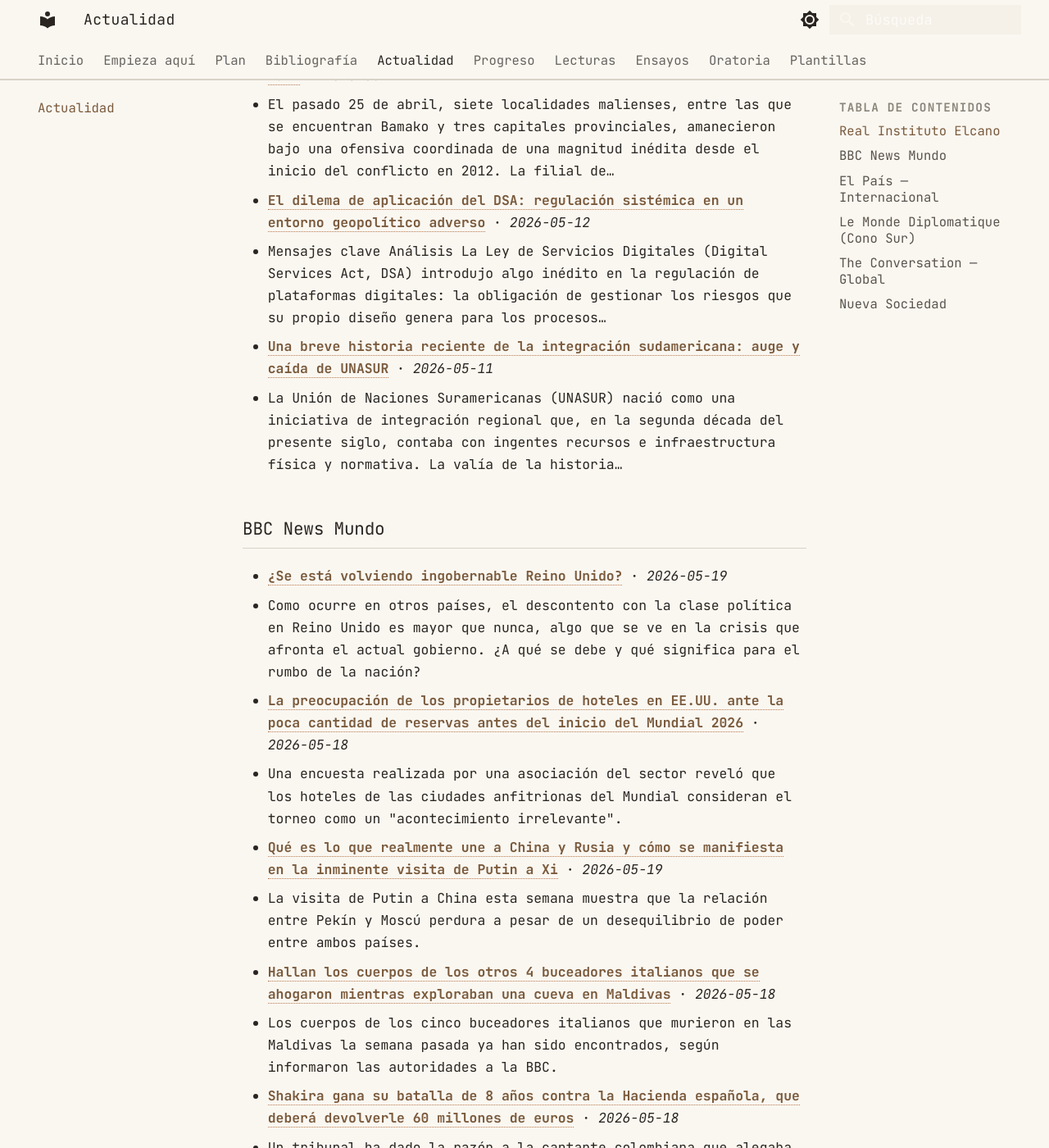
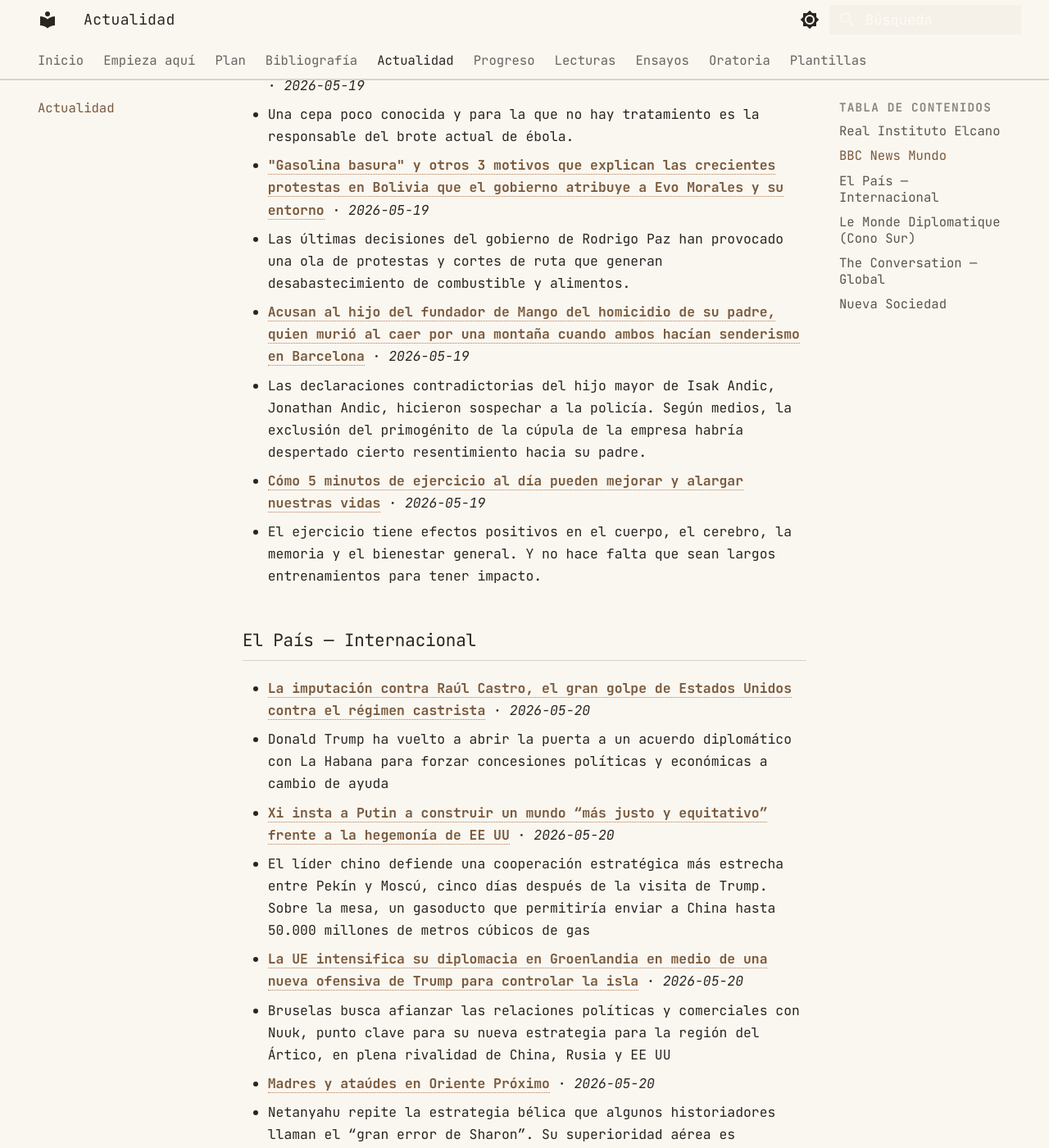
Before and after one commit to MrSpagVi/Curso, an MkDocs documentation site: the page built from docs/actualidad.md, in a window 1280 px wide and 1400 px high, scrolled down 765 px. Shown: the whole window at 82% size. Built offline with MkDocs 1.6.1 and Material for MkDocs 9.7.7, drawn with Linux system fonts in a browser that asks for light colours; some of the changed text lies outside the part shown.

Commit message:
auto: actualidad 2026-05-20

```diff
--- a/docs/actualidad.md
+++ b/docs/actualidad.md
@@ -6,46 +6,37 @@ title: Actualidad
 
 Últimos titulares de fuentes que dictan agenda en ciencia política y geopolítica. Actualizado automáticamente cada día (vía GitHub Actions).
 
-_Última actualización: 2026-05-19 09:37 UTC_
+_Última actualización: 2026-05-20 09:25 UTC_
 
 ## Real Instituto Elcano
 
-- **[Reaprender el idioma del poder: el comercio como disuasión geoeconómica en manos de la UE](https://www.realinstitutoelcano.org/analisis/reaprender-el-idioma-del-poder-el-comercio-como-disuasion-geoeconomica-en-manos-de-la-ue/)** · *2026-05-18*
-  - Mensajes clave Análisis El Geostrategic Europe Taskforce, un grupo de expertos de alto nivel compuesto por representantes de 10 Estados miembros de la UE, acaba de publicar el informe Relearning the Language of Power. Ese documento…
-- **[No es sólo fútbol, es geopolítica: un mes para la Copa del Mundo 2026](https://www.realinstitutoelcano.org/comentarios/no-es-solo-futbol-es-geopolitica-un-mes-para-la-copa-del-mundo-2026/)** · *2026-05-13*
-  - El –cada vez más– próximo 11 de junio comenzará la 23ª Copa del Mundo de fútbol en el Estadio Azteca de Ciudad de México. El mismo lugar en el que Diego Armando Maradona se consagró como estrella en 1986 al marcar dos goles a Inglaterra…
-- **[Lo que los ataques del 25 de abril revelan sobre el conflicto en Malí](https://www.realinstitutoelcano.org/comentarios/lo-que-los-ataques-del-25-de-abril-revelan-sobre-el-conflicto-en-mali/)** · *2026-05-12*
-  - El pasado 25 de abril, siete localidades malienses, entre las que se encuentran Bamako y tres capitales provinciales, amanecieron bajo una ofensiva coordinada de una magnitud inédita desde el inicio del conflicto en 2012. La filial de…
-- **[El dilema de aplicación del DSA: regulación sistémica en un entorno geopolítico adverso](https://www.realinstitutoelcano.org/analisis/el-dilema-de-aplicacion-del-dsa-regulacion-sistemica-en-un-entorno-geopolitico-adverso/)** · *2026-05-12*
-  - Mensajes clave Análisis La Ley de Servicios Digitales (Digital Services Act, DSA) introdujo algo inédito en la regulación de plataformas digitales: la obligación de gestionar los riesgos que su propio diseño genera para los procesos…
-- **[Una breve historia reciente de la integración sudamericana: auge y caída de UNASUR](https://www.realinstitutoelcano.org/comentarios/una-breve-historia-reciente-de-la-integracion-sudamericana-auge-y-caida-de-unasur/)** · *2026-05-11*
-  - La Unión de Naciones Suramericanas (UNASUR) nació como una iniciativa de integración regional que, en la segunda década del presente siglo, contaba con ingentes recursos e infraestructura física y normativa. La valía de la historia…
+_Sin datos en esta ejecución. Visitar fuente: [https://www.realinstitutoelcano.org/feed/](https://www.realinstitutoelcano.org/feed/)_
 
 ## BBC News Mundo
 
-- **[¿Se está volviendo ingobernable Reino Unido?](https://www.bbc.com/mundo/articles/cy02kpj7e5lo?at_medium=RSS&at_campaign=rss)** · *2026-05-19*
-  - Como ocurre en otros países, el descontento con la clase política en Reino Unido es mayor que nunca, algo que se ve en la crisis que afronta el actual gobierno. ¿A qué se debe y qué significa para el rumbo de la nación?
-- **[La preocupación de los propietarios de hoteles en EE.UU. ante la poca cantidad de reservas antes del inicio del Mundial 2026](https://www.bbc.com/mundo/articles/c9wed142e8po?at_medium=RSS&at_campaign=rss)** · *2026-05-18*
-  - Una encuesta realizada por una asociación del sector reveló que los hoteles de las ciudades anfitrionas del Mundial consideran el torneo como un "acontecimiento irrelevante".
-- **[Qué es lo que realmente une a China y Rusia y cómo se manifiesta en la inminente visita de Putin a Xi](https://www.bbc.com/mundo/articles/cp3p94j2q1lo?at_medium=RSS&at_campaign=rss)** · *2026-05-19*
-  - La visita de Putin a China esta semana muestra que la relación entre Pekín y Moscú perdura a pesar de un desequilibrio de poder entre ambos países.
-- **[Hallan los cuerpos de los otros 4 buceadores italianos que se ahogaron mientras exploraban una cueva en Maldivas](https://www.bbc.com/mundo/articles/c1w29nqqjveo?at_medium=RSS&at_campaign=rss)** · *2026-05-18*
-  - Los cuerpos de los cinco buceadores italianos que murieron en las Maldivas la semana pasada ya han sido encontrados, según informaron las autoridades a la BBC.
-- **[Shakira gana su batalla de 8 años contra la Hacienda española, que deberá devolverle 60 millones de euros](https://www.bbc.com/mundo/articles/cy82j4lr9vpo?at_medium=RSS&at_campaign=rss)** · *2026-05-18*
-  - Un tribunal ha dado la razón a la cantante colombiana que alegaba que en 2011 no era residente fiscal en España.
+- **["Esta puede ser la última vez que escuches mi voz": el preocupante aumento de las ejecuciones políticas en Irán desde el inicio de la guerra](https://www.bbc.com/mundo/articles/ce9p1jzzjzeo?at_medium=RSS&at_campaign=rss)** · *2026-05-20*
+  - Desde que Estados Unidos e Israel atacaron Irán el 28 de febrero, la ONU afirma haber verificado la ejecución de al menos 32 presos políticos.
+- **[Qué tan preocupante es el brote de ébola que ya causó 130 muertes y se está propagando más rápido de lo que se pensaba, según la OMS](https://www.bbc.com/mundo/articles/c62xvx744x9o?at_medium=RSS&at_campaign=rss)** · *2026-05-19*
+  - Una cepa poco conocida y para la que no hay tratamiento es la responsable del brote actual de ébola.
+- **["Gasolina basura" y otros 3 motivos que explican las crecientes protestas en Bolivia que el gobierno atribuye a Evo Morales y su entorno](https://www.bbc.com/mundo/articles/cx2131g09rlo?at_medium=RSS&at_campaign=rss)** · *2026-05-19*
+  - Las últimas decisiones del gobierno de Rodrigo Paz han provocado una ola de protestas y cortes de ruta que generan desabastecimiento de combustible y alimentos.
+- **[Acusan al hijo del fundador de Mango del homicidio de su padre, quien murió al caer por una montaña cuando ambos hacían senderismo en Barcelona](https://www.bbc.com/mundo/articles/ckgpmp99zx7o?at_medium=RSS&at_campaign=rss)** · *2026-05-19*
+  - Las declaraciones contradictorias del hijo mayor de Isak Andic, Jonathan Andic, hicieron sospechar a la policía. Según medios, la exclusión del primogénito de la cúpula de la empresa habría despertado cierto resentimiento hacia su padre.
+- **[Cómo 5 minutos de ejercicio al día pueden mejorar y alargar nuestras vidas](https://www.bbc.com/mundo/articles/crmpd3l082xo?at_medium=RSS&at_campaign=rss)** · *2026-05-19*
+  - El ejercicio tiene efectos positivos en el cuerpo, el cerebro, la memoria y el bienestar general. Y no hace falta que sean largos entrenamientos para tener impacto.
 
 ## El País — Internacional
 
-- **[Ucrania frena a Rusia en el frente, pero carece de recursos para dar un vuelco a la guerra](https://elpais.com/internacional/2026-05-19/ucrania-frena-a-rusia-en-el-frente-pero-carece-de-recursos-para-dar-un-vuelco-a-la-guerra.html)** · *2026-05-19*
-  - Ambos países prosiguen con los ataques de largo alcance después del bombardeo del sábado sobre Moscú
-- **[Los drones de Ucrania se cuelan entre los anillos de defensa de Moscú](https://elpais.com/internacional/2026-05-19/los-drones-de-ucrania-se-cuelan-entre-los-anillos-de-defensa-de-moscu.html)** · *2026-05-19*
-  - Los sistemas antiaéreos de la capital rusa no logran frenar las oleadas ucranias. En el Kremlin se preguntan qué puede hacer una potencia nuclear ante ataques convencionales
-- **[La confesión de Raúl Castro por la que podría ser juzgado en Estados Unidos: “Tumben las avionetas en el mar cuando se aparezcan”](https://elpais.com/america/2026-05-19/la-confesion-de-raul-castro-por-la-que-podria-ser-juzgado-en-estados-unidos-tumben-las-avionetas-en-el-mar-cuando-se-aparezcan.html)** · *2026-05-19*
-  - La Fiscalía de Miami prepara una acusación contra el expresidente cubano por ordenar derribar dos avionetas de una ONG y matar a las cuatro personas que iban a bordo
+- **[La imputación contra Raúl Castro, el gran golpe de Estados Unidos contra el régimen castrista](https://elpais.com/us/2026-05-20/la-imputacion-contra-raul-castro-el-gran-golpe-de-estados-unidos-contra-el-regimen-castrista.html)** · *2026-05-20*
+  - Donald Trump ha vuelto a abrir la puerta a un acuerdo diplomático con La Habana para forzar concesiones políticas y económicas a cambio de ayuda
+- **[Xi insta a Putin a construir un mundo “más justo y equitativo” frente a la hegemonía de EE UU](https://elpais.com/internacional/2026-05-20/xi-exhibe-buena-sintonia-con-putin-tras-la-visita-de-trump-y-le-insta-a-construir-juntos-un-mundo-mas-justo-y-equitativo.html)** · *2026-05-20*
+  - El líder chino defiende una cooperación estratégica más estrecha entre Pekín y Moscú, cinco días después de la visita de Trump. Sobre la mesa, un gasoducto que permitiría enviar a China hasta 50.000 millones de metros cúbicos de gas
+- **[La UE intensifica su diplomacia en Groenlandia en medio de una nueva ofensiva de Trump para controlar la isla](https://elpais.com/internacional/2026-05-20/la-ue-intensifica-su-diplomacia-en-groenlandia-en-medio-de-una-nueva-ofensiva-de-trump-para-controlar-la-isla.html)** · *2026-05-20*
+  - Bruselas busca afianzar las relaciones políticas y comerciales con Nuuk, punto clave para su nueva estrategia para la región del Ártico, en plena rivalidad de China, Rusia y EE UU
+- **[Madres y ataúdes en Oriente Próximo](https://elpais.com/internacional/2026-05-20/madres-y-ataudes-en-oriente-proximo.html)** · *2026-05-20*
+  - Netanyahu repite la estrategia bélica que algunos historiadores llaman el “gran error de Sharon”. Su superioridad aérea es incontestable pero puede encontrar dificultades si el conflicto terrestre prolongado y con múltiples frentes abiertos
 - **[Rosas rojas para la CIA en La Habana](https://elpais.com/us/2026-05-19/rosas-rojas-para-la-cia-en-la-habana.html)** · *2026-05-19*
   - Estados Unidos está a punto de zamparse un menú que el castrismo diligentemente le preparó, aunque no parece del todo contento, sino más bien contrariado por compartir lo que hasta ahora se había merendado solo
-- **[Protocolos para una decadencia](https://elpais.com/opinion/2026-05-17/protocolos-para-una-decadencia.html)** · *2026-05-17*
-  - Sustituida en Bruselas por el procedimiento y en Pekín por el puro reflejo personalista de Trump, la política occidental carece de proyecto
 
 ## Le Monde Diplomatique (Cono Sur)
 
@@ -53,16 +44,16 @@ _Sin datos en esta ejecución. Visitar fuente: [https://www.eldiplo.org/feed/](h
 
 ## The Conversation — Global
 
-- **[Fish can pass Pfas safety limits one chemical at a time, but cocktail effects reveal a bigger unseen risk – new study](https://theconversation.com/fish-can-pass-pfas-safety-limits-one-chemical-at-a-time-but-cocktail-effects-reveal-a-bigger-unseen-risk-new-study-282797)** · *2026-05-19*
-  - An organism can appear compliant under single chemical regulation while still carrying a potentially concerning mixture burden.
-- **[Elon Musk sued OpenAI and lost. But the core question of the case remains unanswered](https://theconversation.com/elon-musk-sued-openai-and-lost-but-the-core-question-of-the-case-remains-unanswered-283256)** · *2026-05-19*
-  - OpenAI now has a clear path to take its next big step in the AI race.
-- **[Leah Purcell continues exploring The Drover’s Wife – and opera might be its perfect form](https://theconversation.com/leah-purcell-continues-exploring-the-drovers-wife-and-opera-might-be-its-perfect-form-282258)** · *2026-05-19*
-  - Leah Purcell has told the story of The Drover’s Wife across play, novel, film and now opera. Each form has extended its political and emotional reach.
-- **[The government has blocked funding to 13 research projects for security reasons. What happens now?](https://theconversation.com/the-government-has-blocked-funding-to-13-research-projects-for-security-reasons-what-happens-now-283265)** · *2026-05-19*
-  - Federal Education Minister Jason Clare vetoed research funding to 13 projects ‘for reasons relevant to the security, defence or international relations’.
-- **[Geothermal 2.0: how superhot rocks underground could help power Australia](https://theconversation.com/geothermal-2-0-how-superhot-rocks-underground-could-help-power-australia-280277)** · *2026-05-19*
-  - Geothermal power used to be limited to volcanic areas. But advances in exploration and drilling technology mean huge new areas can be tapped.
+- **[Why early medieval Ireland had laws for bees](https://theconversation.com/why-early-medieval-ireland-had-laws-for-bees-283168)** · *2026-05-20*
+  - Medieval Irish bees had a legal status because they were classified as domestic livestock.
+- **[How switching to smarter lighting can cut energy bills and boost your health](https://theconversation.com/how-switching-to-smarter-lighting-can-cut-energy-bills-and-boost-your-health-283085)** · *2026-05-20*
+  - Technology, planning and management can reduce lighting energy use by over 60%.
+- **[How does street lighting impact wildlife and when should we turn off the lights?](https://theconversation.com/how-does-street-lighting-impact-wildlife-and-when-should-we-turn-off-the-lights-282757)** · *2026-05-20*
+  - For biodiversity, it’s not just about switching off street lighting, it’s about knowing when and where to turn the lights off.
+- **[For decades, Australian institutions have displayed stolen human remains. But there’s a way forward](https://theconversation.com/for-decades-australian-institutions-have-displayed-stolen-human-remains-but-theres-a-way-forward-283287)** · *2026-05-20*
+  - The Tasmanian government has apologised for body parts being collected and displayed without consent. This is not the first time this has happened in Australia.
+- **[New ‘AI scientists’ are improving – but reveal their fundamental limits](https://theconversation.com/new-ai-scientists-are-improving-but-reveal-their-fundamental-limits-283281)** · *2026-05-20*
+  - More ‘natural’ collaboration between scientists and computers won’t necessarily be more effective.
 
 ## Nueva Sociedad
 
```
